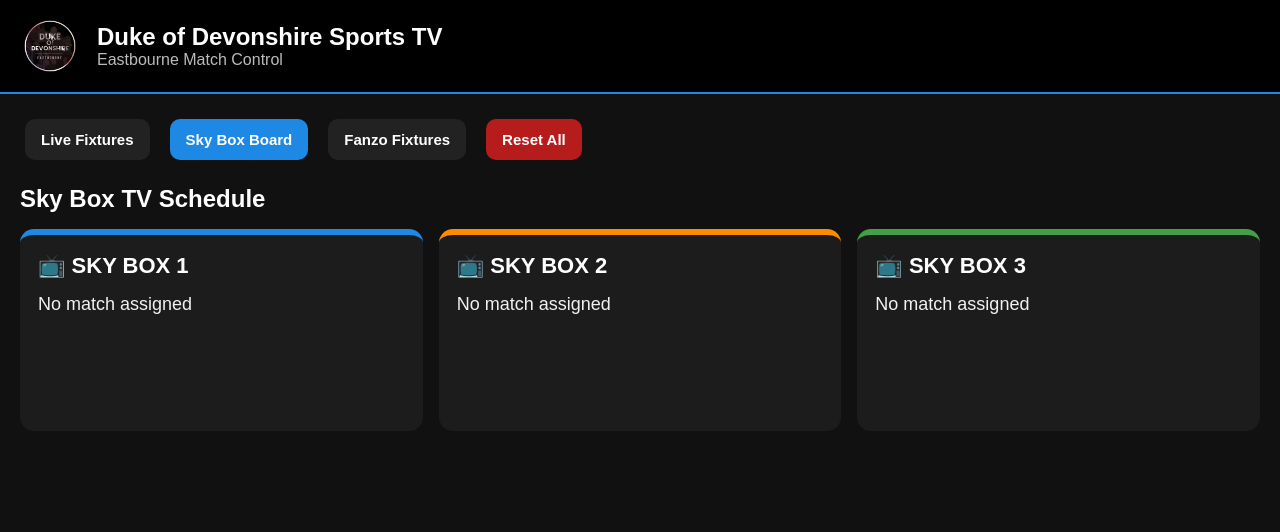
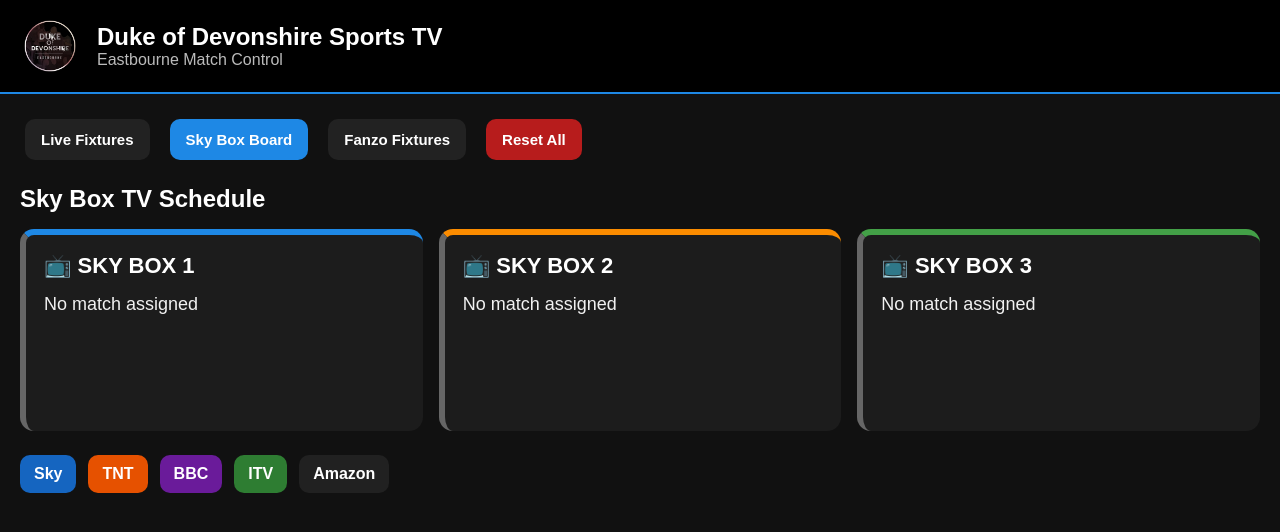
Before and after one commit to craigyb2323cb-art/dukeMatchdayapp, a React (Vite) app: page / in a window 1280 px wide. Both pictures are taken after a click on the button "Sky Box Board". Shown: the top 532 px of the page. Built offline with nearby package versions, Linux system fonts and the light colour scheme.

Commit message:
Update App.jsx

```diff
--- a/src/App.jsx
+++ b/src/App.jsx
@@ -13,7 +13,9 @@
   const [matches, setMatches] = useState([
     "Premier League 17:30 - Sky Sports Main Event (Ch401)",
     "Champions League 20:00 - TNT Sports 1 (Ch410)",
-    "Rugby Six Nations 16:45 - ITV 1 (Ch103)"
+    "FA Cup 19:45 - BBC One (Ch101)",
+    "Six Nations 16:45 - ITV 1 (Ch103)",
+    "Boxing 22:00 - Amazon Prime"
   ]);
 
   function assign(box, match) {
@@ -35,12 +37,64 @@
     setMatches([
       "Premier League 17:30 - Sky Sports Main Event (Ch401)",
       "Champions League 20:00 - TNT Sports 1 (Ch410)",
-      "Rugby Six Nations 16:45 - ITV 1 (Ch103)"
+      "FA Cup 19:45 - BBC One (Ch101)",
+      "Six Nations 16:45 - ITV 1 (Ch103)",
+      "Boxing 22:00 - Amazon Prime"
     ]);
   }
 
   function openFanzoFixtures() {
     window.open("https://business.fanzo.com/fixtures", "_blank");
+  }
+
+  function getChannelStyle(text) {
+    const item = text.toLowerCase();
+
+    if (item.includes("sky")) {
+      return {
+        background: "#1565c0",
+        borderLeft: "6px solid #42a5f5",
+        color: "white"
+      };
+    }
+
+    if (item.includes("tnt")) {
+      return {
+        background: "#e65100",
+        borderLeft: "6px solid #ffb74d",
+        color: "white"
+      };
+    }
+
+    if (item.includes("bbc")) {
+      return {
+        background: "#6a1b9a",
+        borderLeft: "6px solid #ba68c8",
+        color: "white"
+      };
+    }
+
+    if (item.includes("itv")) {
+      return {
+        background: "#2e7d32",
+        borderLeft: "6px solid #81c784",
+        color: "white"
+      };
+    }
+
+    if (item.includes("amazon")) {
+      return {
+        background: "#212121",
+        borderLeft: "6px solid #fbc02d",
+        color: "white"
+      };
+    }
+
+    return {
+      background: "#1c1c1c",
+      borderLeft: "6px solid #666",
+      color: "white"
+    };
   }
 
   return (
@@ -119,11 +173,10 @@
               <div
                 key={i}
                 style={{
+                  ...getChannelStyle(match),
                   marginBottom: "16px",
                   padding: "16px",
-                  background: "#1c1c1c",
-                  borderRadius: "12px",
-                  border: "1px solid #2f2f2f"
+                  borderRadius: "12px"
                 }}
               >
                 <div
@@ -181,20 +234,35 @@
             <h2 style={{ marginBottom: "16px" }}>Sky Box TV Schedule</h2>
 
             <div style={boardGrid}>
-              <div style={boardCard("#1e88e5")}>
+              <div style={{ ...boardCard("#1e88e5"), ...getChannelStyle(boxes.box1) }}>
                 <div style={boardTitle}>📺 SKY BOX 1</div>
                 <div style={boardText}>{boxes.box1}</div>
               </div>
 
-              <div style={boardCard("#fb8c00")}>
+              <div style={{ ...boardCard("#fb8c00"), ...getChannelStyle(boxes.box2) }}>
                 <div style={boardTitle}>📺 SKY BOX 2</div>
                 <div style={boardText}>{boxes.box2}</div>
               </div>
 
-              <div style={boardCard("#43a047")}>
+              <div style={{ ...boardCard("#43a047"), ...getChannelStyle(boxes.box3) }}>
                 <div style={boardTitle}>📺 SKY BOX 3</div>
                 <div style={boardText}>{boxes.box3}</div>
               </div>
+            </div>
+
+            <div
+              style={{
+                marginTop: "24px",
+                display: "flex",
+                gap: "12px",
+                flexWrap: "wrap"
+              }}
+            >
+              <div style={legendStyle("#1565c0")}>Sky</div>
+              <div style={legendStyle("#e65100")}>TNT</div>
+              <div style={legendStyle("#6a1b9a")}>BBC</div>
+              <div style={legendStyle("#2e7d32")}>ITV</div>
+              <div style={legendStyle("#212121")}>Amazon</div>
             </div>
           </div>
         )}
@@ -299,7 +367,6 @@
 };
 
 const boardCard = (color) => ({
-  background: "#1c1c1c",
   borderRadius: "14px",
   padding: "18px",
   borderTop: `6px solid ${color}`,
@@ -317,3 +384,11 @@
   lineHeight: "1.5",
   color: "#f1f1f1"
 };
+
+const legendStyle = (background) => ({
+  background,
+  color: "white",
+  padding: "10px 14px",
+  borderRadius: "10px",
+  fontWeight: "bold"
+});
```
